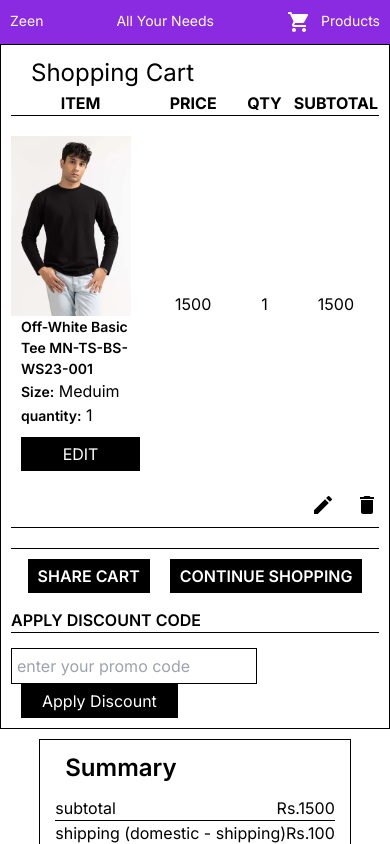
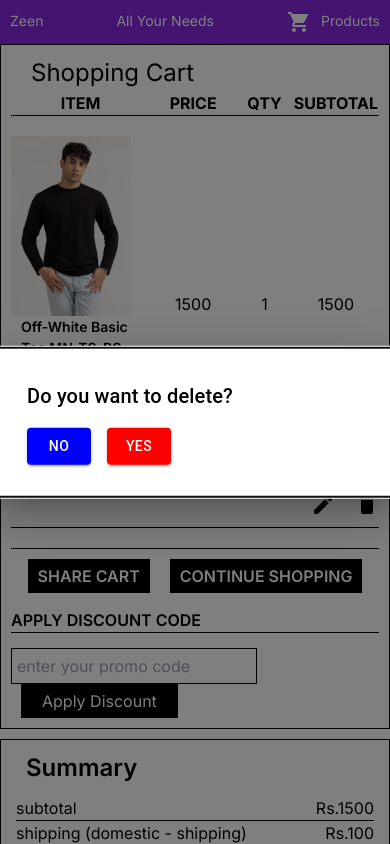
Before and after one commit to ali1452/next-app, a Next.js app: page /cart in a window 390 px wide. Both pictures are taken after a click on the element 367 px from the left and 503 px from the top of the page. Shown: the top 844 px of the page. Built offline with nearby package versions, Linux system fonts and the light colour scheme.

Commit message:
create delete  modal and functionality

```diff
--- a/src/container/CartComp/cart.module.scss
+++ b/src/container/CartComp/cart.module.scss
@@ -164,7 +164,7 @@
         margin: 10px 20px;
         padding-inline: 15px;
         @media (max-width:767px) {
-            width: auto;
+            width: 100%;
             margin: auto;
             margin-top: 10px;
         }
--- /dev/null
+++ b/src/container/CartComp/deleteModal/deleteModal.tsx
@@ -0,0 +1,55 @@
+import * as React from 'react';
+import Box from '@mui/material/Box';
+import Button from '@mui/material/Button';
+import Typography from '@mui/material/Typography';
+import Modal from '@mui/material/Modal';
+import { Stack } from '@mui/material';
+
+const style = {
+  position: 'absolute' as 'absolute',
+  top: '50%',
+  left: '50%',
+  transform: 'translate(-50%, -50%)',
+  width: 400,
+  bgcolor: 'background.paper',
+  boxShadow: 24,
+  p: 4,
+};
+
+type Iprops ={
+    modal:boolean,
+    setModal: (modal: boolean) => void,
+    setProduct: (item: any) => void
+}
+
+export default function DeleteModal({modal, setModal, setProduct}:Iprops) {
+  const handleClose = () => setModal(false);
+  const deleteItem = () =>{
+    setProduct({})
+    setModal(false)
+  }
+
+  return (
+    <div>
+      <Modal
+        open={modal}
+        onClose={handleClose}
+        aria-labelledby="modal-modal-title"
+        aria-describedby="modal-modal-description"
+      >
+        <Box sx={style}>
+          <Typography id="modal-modal-title" variant="h6" component="h2">
+            Do you want to delete?
+          </Typography>
+          <Typography id="modal-modal-description" sx={{ mt: 2 }}>
+          <Stack spacing={2} direction="row">
+          <Button variant="contained" style={{backgroundColor:'blue'}} onClick={()=>handleClose()}>No</Button>
+          <Button onClick={()=>{deleteItem()}} style={{backgroundColor:'red'}} variant="contained">Yes</Button>
+
+    </Stack>
+          </Typography>
+        </Box>
+      </Modal>
+    </div>
+  );
+}
--- a/src/container/CartComp/index.tsx
+++ b/src/container/CartComp/index.tsx
@@ -5,6 +5,7 @@ import React, { useEffect, useState } from 'react'
 import { productData } from '../mainLayout/productdata'
 import style from './cart.module.scss'
 import { useRouter } from 'next/navigation';
+import DeleteModal from './deleteModal/deleteModal';
 
 
 type Props = {}
@@ -16,6 +17,7 @@ const CartComp = (props: Props) => {
   const [applyCode, setApplyCode] = useState<boolean>(false)
   const [codeAmt, setCodeAmt] = useState<number>(0)
   const [errMsg, setErrMsg] = useState('')
+  const [modal,setModal] = useState<boolean>(false)
   const route = useRouter()
     useEffect(()=>{
       setProduct(productData[0])
@@ -44,6 +46,8 @@ const CartComp = (props: Props) => {
     }
   return (
     <div className={style.cart_container} >
+      {product.name !== undefined  ?
+      <>
       <div className={style.detail_container}>
         <p className={style.cart_heading}>Shopping Cart</p>
       <table>
@@ -90,7 +94,7 @@ const CartComp = (props: Props) => {
    </table>
    <div className={style.icons_btn}>
      <p><CreateIcon /></p>
-       <p><DeleteIcon /></p>
+     <p onClick={()=>{setModal(true)}} ><DeleteIcon /></p>
      </div>
      <div className={style.share_box}>
       <p className={style.share_btn}>share cart</p>
@@ -123,6 +127,10 @@ const CartComp = (props: Props) => {
   </div>
   <p className={style.checkout_btn}>go to checkout</p>
   </div>
+  <DeleteModal modal={modal} setModal={(modal:boolean)=>setModal(modal)} setProduct={(item:any)=>setProduct(item)} />
+  </>
+      :<p>Cart is Empty</p>}
+
     </div>
   )
 }
```
Lines whose indentation alone changed are shown as unchanged.
